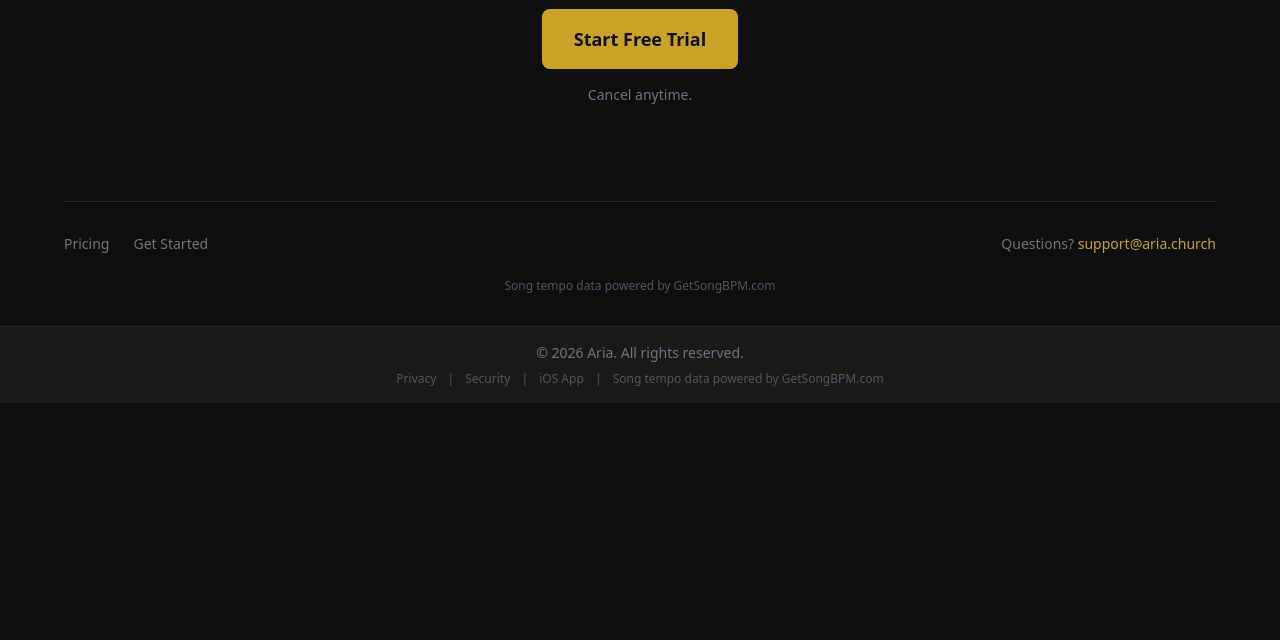
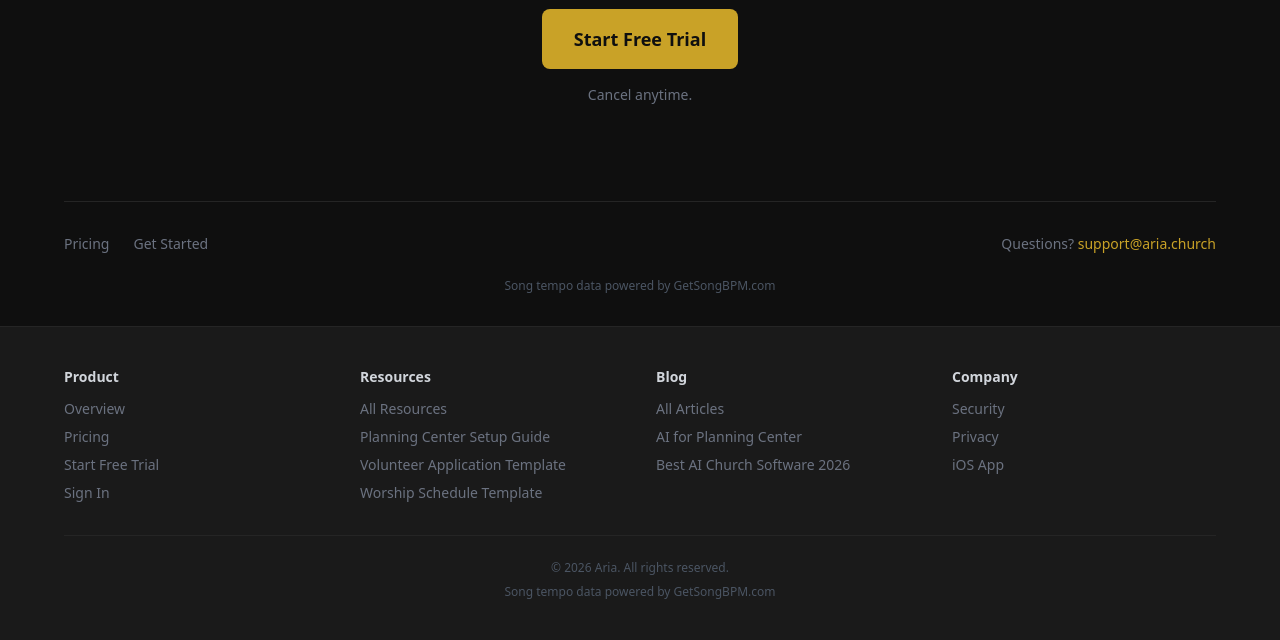
Before and after one commit to ryanpate/CHAgent, a Django app: template templates/core/landing.html in a window 1280 px wide. Shown: the part 3520-4160 px from the top of the page. Before the commit the page ends 3906 px from the top, so only its background shows below. Run offline with Django 5.2, Linux system fonts and the light colour scheme; the template is opened without the code that fills it, so the values that code supplies are empty; some libraries are stand-ins or nearby versions.

Commit message:
SEO Phase 0: fix indexing — internal links to orphan pages + www→apex 301
Search Console showed only ~3-4 pages indexed; /blog/* and /resources/*
were "discovered – currently not indexed" (never crawled) and
www.aria.church returned 404.

- base_public footer rebuilt into a sitewide nav (Product/Resources/Blog/
  Company) + header Pricing/Resources/Blog links, giving every public page
  a crawl path and internal links to previously orphaned pages.
- WwwRedirectMiddleware 301-redirects www.aria.church/* -> https://aria.church/*
  (apex is canonical); tenant subdomains and apex are untouched.
- Tests: orphan-link presence, www→apex 301, apex no-redirect.

Co-Authored-By: Claude Opus 4.8 (1M context) <noreply@anthropic.com>

```diff
--- a/config/settings.py
+++ b/config/settings.py
@@ -77,6 +77,7 @@ INSTALLED_APPS = [
 
 MIDDLEWARE = [
     'django.middleware.security.SecurityMiddleware',
+    'core.middleware.WwwRedirectMiddleware',  # Canonicalize www -> apex (SEO)
     'whitenoise.middleware.WhiteNoiseMiddleware',
     'corsheaders.middleware.CorsMiddleware',
     'django.contrib.sessions.middleware.SessionMiddleware',
--- a/templates/core/onboarding/base_public.html
+++ b/templates/core/onboarding/base_public.html
@@ -80,7 +80,9 @@
                     {% block header_badge %}{% endblock %}
                 </div>
                 <div class="flex items-center gap-4">
-                    <span class="text-gray-400 text-sm hidden sm:inline">Worship Arts Team Portal</span>
+                    <a href="{% url 'pricing' %}" class="text-gray-300 hover:text-white text-sm hidden sm:inline">Pricing</a>
+                    <a href="{% url 'resources_list' %}" class="text-gray-300 hover:text-white text-sm hidden sm:inline">Resources</a>
+                    <a href="{% url 'blog:list' %}" class="text-gray-300 hover:text-white text-sm hidden sm:inline">Blog</a>
                     <a href="{% url 'login' %}"
                        class="text-gray-300 hover:text-white font-semibold py-2.5 px-5 rounded-lg text-sm transition-colors">
                         Sign In
@@ -101,17 +103,47 @@
         </main>
 
         <!-- Footer -->
-        <footer class="bg-ch-dark border-t border-ch-gray py-4 px-6 text-center text-gray-500 text-sm">
-            <p>&copy; {% now "Y" %} Aria. All rights reserved.</p>
-            <p class="text-xs text-gray-600 mt-2">
-                <a href="{% url 'privacy' %}" class="hover:text-gray-400">Privacy</a>
-                <span class="mx-2">|</span>
-                <a href="{% url 'security' %}" class="hover:text-gray-400">Security</a>
-                <span class="mx-2">|</span>
-                <a href="https://apps.apple.com/us/app/aria-wa-assistant/id6759796456" target="_blank" rel="noopener noreferrer" class="hover:text-gray-400">iOS App</a>
-                <span class="mx-2">|</span>
-                Song tempo data powered by <a href="https://getsongbpm.com" target="_blank" class="hover:text-gray-400">GetSongBPM.com</a>
-            </p>
+        <footer class="bg-ch-dark border-t border-ch-gray py-10 px-6 text-gray-500 text-sm">
+            <div class="max-w-6xl mx-auto grid grid-cols-2 sm:grid-cols-4 gap-8 text-left">
+                <div>
+                    <h2 class="text-gray-300 font-semibold mb-3">Product</h2>
+                    <ul class="space-y-2">
+                        <li><a href="{% url 'home' %}" class="hover:text-gray-300">Overview</a></li>
+                        <li><a href="{% url 'pricing' %}" class="hover:text-gray-300">Pricing</a></li>
+                        <li><a href="{% url 'onboarding_signup' %}" class="hover:text-gray-300">Start Free Trial</a></li>
+                        <li><a href="{% url 'login' %}" class="hover:text-gray-300">Sign In</a></li>
+                    </ul>
+                </div>
+                <div>
+                    <h2 class="text-gray-300 font-semibold mb-3">Resources</h2>
+                    <ul class="space-y-2">
+                        <li><a href="{% url 'resources_list' %}" class="hover:text-gray-300">All Resources</a></li>
+                        <li><a href="{% url 'resource_pco_guide' %}" class="hover:text-gray-300">Planning Center Setup Guide</a></li>
+                        <li><a href="{% url 'resource_volunteer_application' %}" class="hover:text-gray-300">Volunteer Application Template</a></li>
+                        <li><a href="{% url 'resource_schedule_template' %}" class="hover:text-gray-300">Worship Schedule Template</a></li>
+                    </ul>
+                </div>
+                <div>
+                    <h2 class="text-gray-300 font-semibold mb-3">Blog</h2>
+                    <ul class="space-y-2">
+                        <li><a href="{% url 'blog:list' %}" class="hover:text-gray-300">All Articles</a></li>
+                        <li><a href="/blog/ai-for-planning-center-worship-teams/" class="hover:text-gray-300">AI for Planning Center</a></li>
+                        <li><a href="/blog/best-ai-church-software-2026/" class="hover:text-gray-300">Best AI Church Software 2026</a></li>
+                    </ul>
+                </div>
+                <div>
+                    <h2 class="text-gray-300 font-semibold mb-3">Company</h2>
+                    <ul class="space-y-2">
+                        <li><a href="{% url 'security' %}" class="hover:text-gray-300">Security</a></li>
+                        <li><a href="{% url 'privacy' %}" class="hover:text-gray-300">Privacy</a></li>
+                        <li><a href="https://apps.apple.com/us/app/aria-wa-assistant/id6759796456" target="_blank" rel="noopener noreferrer" class="hover:text-gray-300">iOS App</a></li>
+                    </ul>
+                </div>
+            </div>
+            <div class="max-w-6xl mx-auto mt-8 pt-6 border-t border-ch-gray text-center text-xs text-gray-600">
+                <p>&copy; {% now "Y" %} Aria. All rights reserved.</p>
+                <p class="mt-2">Song tempo data powered by <a href="https://getsongbpm.com" target="_blank" class="hover:text-gray-400">GetSongBPM.com</a></p>
+            </div>
         </footer>
     </div>
 </body>
```
Also changed, not shown: core/middleware.py (+22 -1 lines), tests/test_seo.py (+31 -0 lines).
